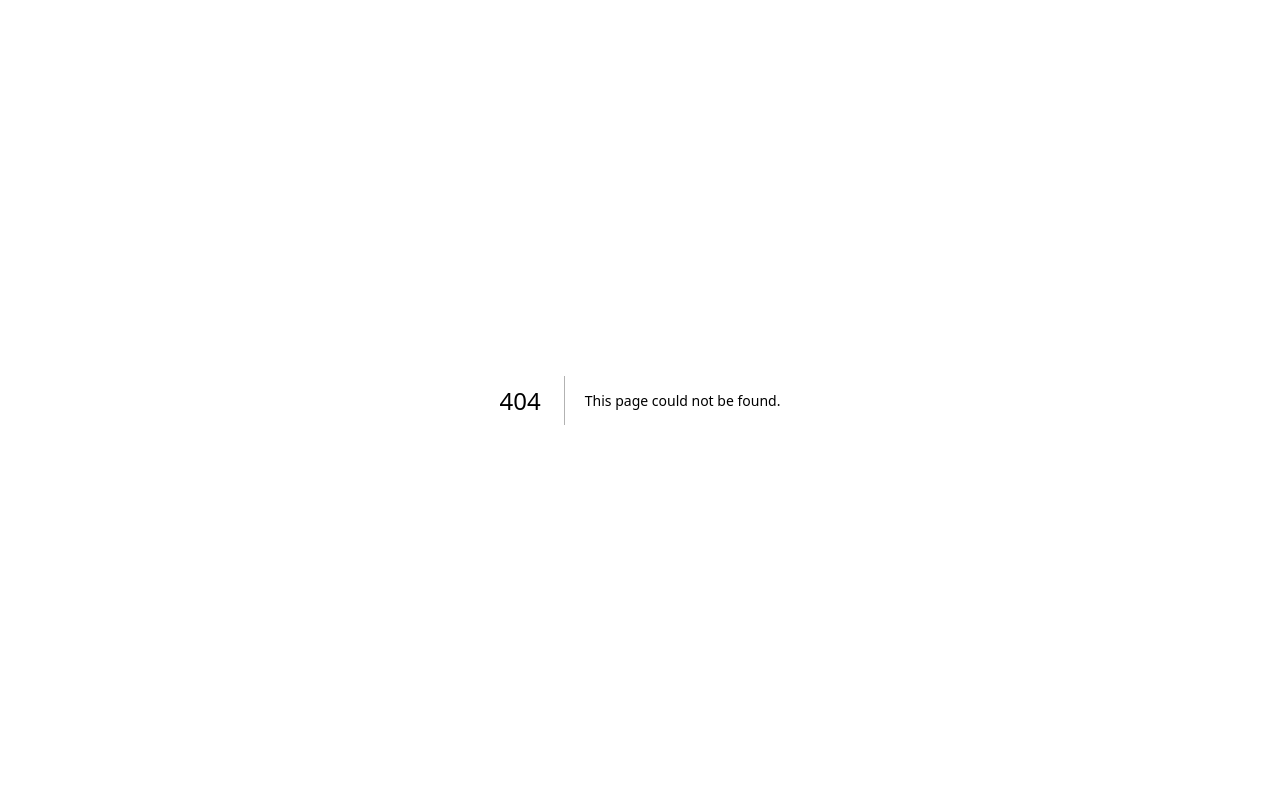
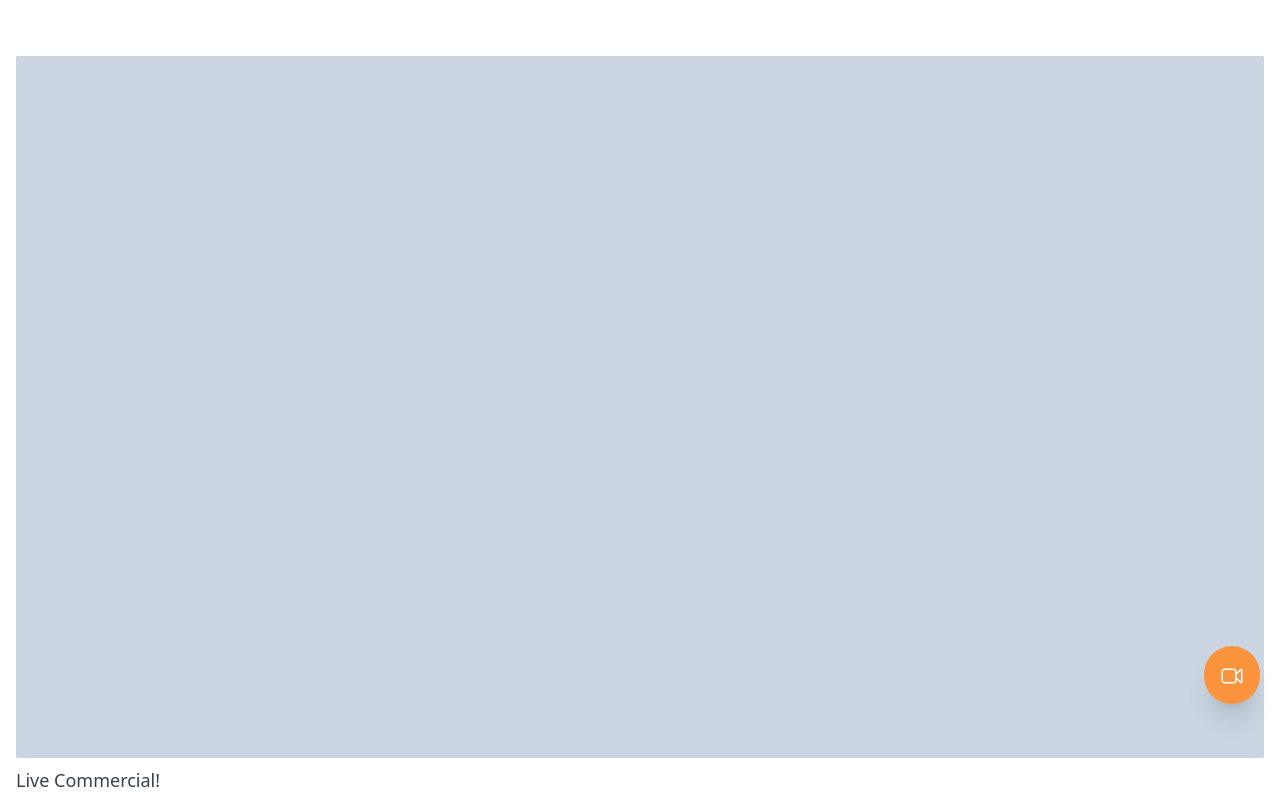
Before and after one commit to JiHunSong94/carrot-market, a Next.js app: page /live in a window 1280 px wide. Before the commit this address had no page. Shown: the top 800 px of the page. Built offline with nearby package versions, Linux system fonts and the light colour scheme.

Commit message:
3.13 TW PRACTICE - Stream

```diff
--- /dev/null
+++ b/pages/live.tsx
@@ -0,0 +1,27 @@
+export default function Live() {
+  return (
+    <div className="space-y-4 divide-y-2 py-10">
+      {[1, 1, 1, 1, 1, 1, 1].map((_, i) => (
+        <div key={i} className="px-4 pt-4">
+          <div className="aspect-video w-full rounded-sm bg-slate-300" />
+          <h3 className="mt-2 text-lg text-gray-700">Live Commercial!</h3>
+        </div>
+      ))}
+      <button className="fixed bottom-24 right-5 cursor-pointer rounded-full border-transparent bg-orange-400 p-4 text-white shadow-xl transition-colors hover:bg-orange-500">
+        <svg
+          xmlns="http://www.w3.org/2000/svg"
+          fill="none"
+          viewBox="0 0 24 24"
+          stroke-width="1.5"
+          stroke="currentColor"
+          className="h-6 w-6"
+        >
+          <path
+            strokeLinecap="round"
+            d="M15.75 10.5l4.72-4.72a.75.75 0 011.28.53v11.38a.75.75 0 01-1.28.53l-4.72-4.72M4.5 18.75h9a2.25 2.25 0 002.25-2.25v-9a2.25 2.25 0 00-2.25-2.25h-9A2.25 2.25 0 002.25 7.5v9a2.25 2.25 0 002.25 2.25z"
+          />
+        </svg>
+      </button>
+    </div>
+  );
+}
```
